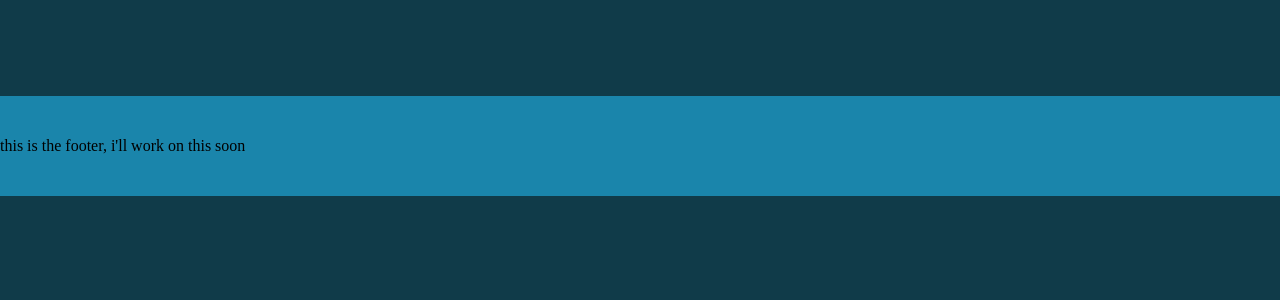
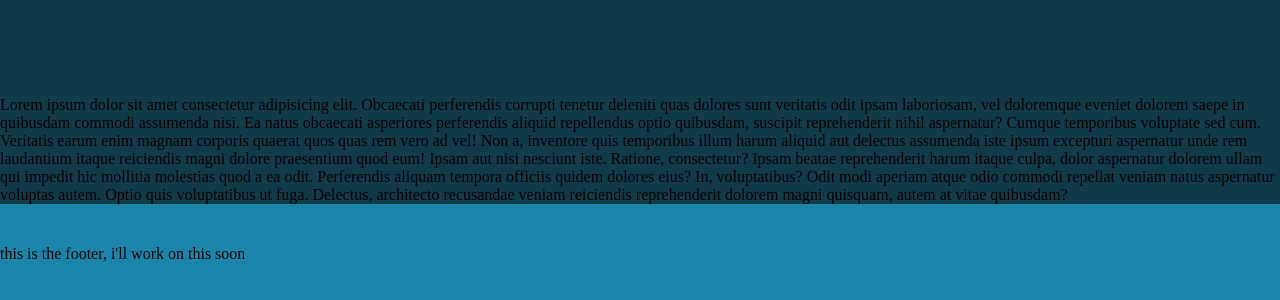
Before and after one commit to JesusVergara89/unibarranquillanews, a React (Vite) app: page / in a window 1280 px wide. Shown: the part 2864-3164 px from the top of the page. Before the commit the page ends 3060 px from the top, so only its background shows below. Built offline with nearby package versions, Linux system fonts and the light colour scheme; a web font is replaced by a local one.

Commit message:
new component network

```diff
--- a/src/Blog.jsx
+++ b/src/Blog.jsx
@@ -4,6 +4,7 @@ import Header from './Components/Header'
 import Columns from './Components/Columns'
 import Aboutblog from './Components/Aboutblog'
 import Socialmedia from './Components/Socialmedia'
+import Networks from './Components/Networks'
 
 function Blog() {
   return (
@@ -13,11 +14,15 @@ function Blog() {
 
       <Presentations />
 
-      <Aboutblog/>
+      <Aboutblog />
 
-      <Columns/>
+      <Columns />
 
-      <Socialmedia/>
+      <Networks />
+
+      <Socialmedia />
+
+
 
     </div>
   )
--- /dev/null
+++ b/src/Components/Networks.jsx
@@ -0,0 +1,15 @@
+import React from 'react'
+
+const Networks = () => {
+  return (
+    <article>
+        Lorem ipsum dolor sit amet consectetur adipisicing elit. Obcaecati perferendis corrupti tenetur deleniti quas dolores sunt veritatis odit ipsam laboriosam, vel doloremque eveniet dolorem saepe in quibusdam commodi assumenda nisi.
+        Ea natus obcaecati asperiores perferendis aliquid repellendus optio quibusdam, suscipit reprehenderit nihil aspernatur? Cumque temporibus voluptate sed cum. Veritatis earum enim magnam corporis quaerat quos quas rem vero ad vel!
+        Non a, inventore quis temporibus illum harum aliquid aut delectus assumenda iste ipsum excepturi aspernatur unde rem laudantium itaque reiciendis magni dolore praesentium quod eum! Ipsam aut nisi nesciunt iste.
+        Ratione, consectetur? Ipsam beatae reprehenderit harum itaque culpa, dolor aspernatur dolorem ullam qui impedit hic mollitia molestias quod a ea odit. Perferendis aliquam tempora officiis quidem dolores eius? In, voluptatibus?
+        Odit modi aperiam atque odio commodi repellat veniam natus aspernatur voluptas autem. Optio quis voluptatibus ut fuga. Delectus, architecto recusandae veniam reiciendis reprehenderit dolorem magni quisquam, autem at vitae quibusdam?
+    </article>
+  )
+}
+
+export default Networks
```
